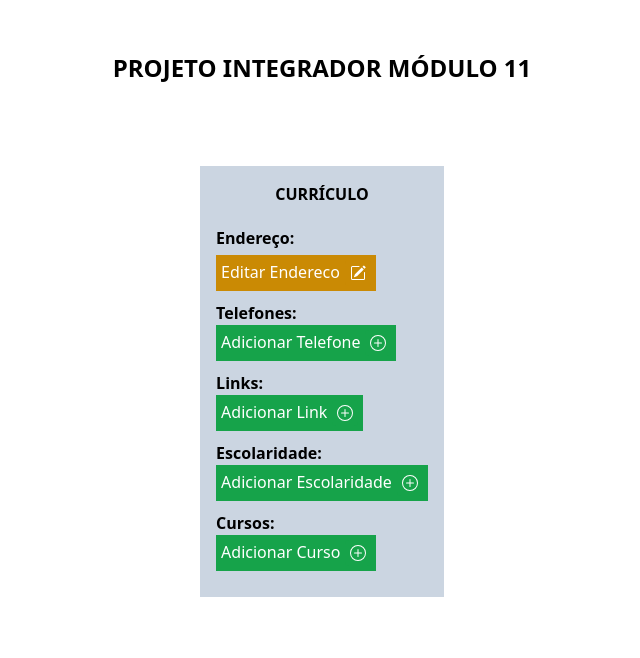
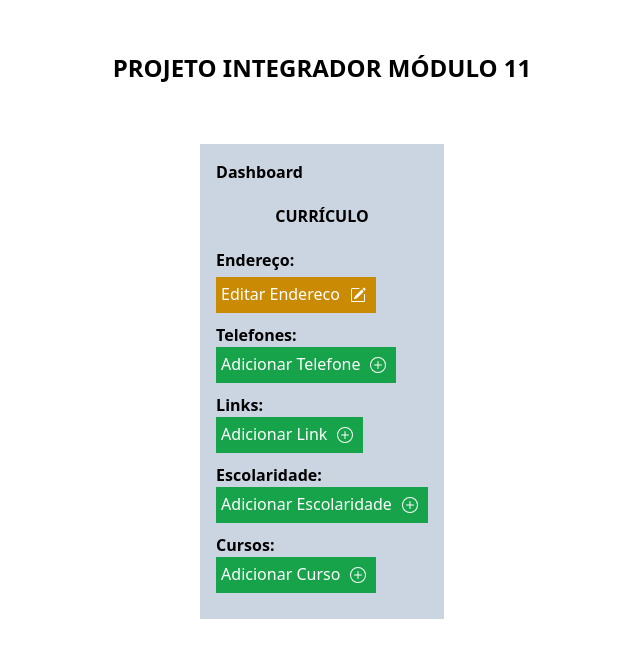
Before and after one commit to JdSeus/UCPEL_PI11, a Django app: template projetointegrador/templates/curriculo/index.html in a window 1280 px wide. Shown: the top 658 px of the page, without its empty margins (318-958 px from the left). Run offline with Django 4.2, Linux system fonts and the light colour scheme; the template is opened without the code that fills it, so the values that code supplies are empty; style sheets or scripts are compiled from the project's sources; some libraries are stand-ins or nearby versions.

Commit message:
Add Dashboard to Curriculo

```diff
--- a/projetointegrador/templates/curriculo/index.html
+++ b/projetointegrador/templates/curriculo/index.html
@@ -4,6 +4,12 @@
 
 <div class="min-h-[calc(100vh-90px-20vh)] flex items-center">
     <div class="block p-[16px] bg-slate-300  m-auto">
+
+        <div class="font-bold mb-[20px]">
+            <a class="font-bold block hover:text-blue-800" href="{% url 'dashboard-usuario' %}">
+                Dashboard
+            </a>
+        </div>
 
         <div class="font-bold mb-[20px] text-center">
             CURRÍCULO
```
